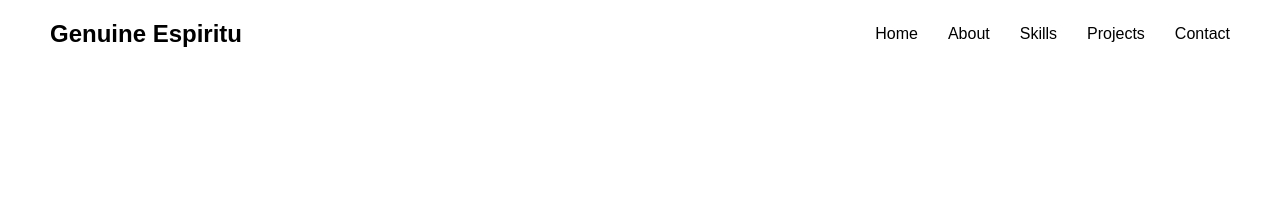
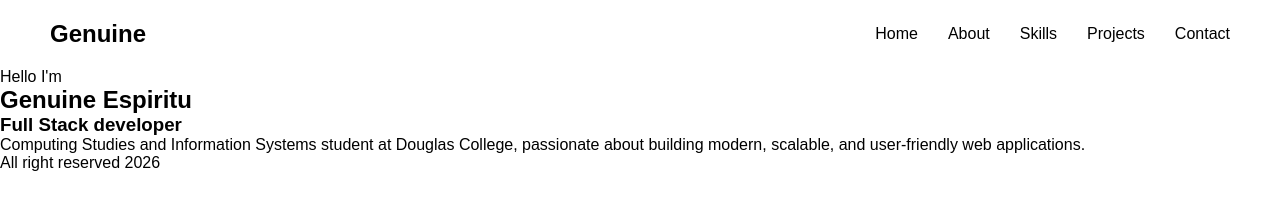
Before and after one commit to genuine-devtech/genuine-portfolio, a website built with Vite: page index.html in a window 1280 px wide. Built offline with nearby package versions, Linux system fonts and the light colour scheme.

Commit message:
update index.html

```diff
--- a/index.html
+++ b/index.html
@@ -5,13 +5,14 @@
     <meta name="viewport" content="width=device-width, initial-scale=1.0" />
     <title>Genuine Espiritu | Full Stack Developer</title>
   </head>
+
   <body>
 
     <div id="app">
 
       <header>
         <nav>
-          <h1>Genuine Espiritu</h1>
+          <h1>Hello Genuine</h1>
 
           <ul>
             <li><a href="#">Home</a></li>
@@ -24,6 +25,46 @@
       </header>
     </div>
 
+    <main>
+      <section id="hero">
+        <div class="hero-content">
+          <p>Hello I'm</p>
+          <h2>Genuine Espiritu</h2>
+          <h3>Full Stack developer</h3>
+
+          <p>
+            Computing Studies and Information Systems student at Douglas College,
+            passionate about building modern, scalable, and user-friendly web applications.
+          </p>
+        </div>
+      </section>
+
+      <section id="about">
+
+      </section>
+
+      <section id="skills">
+
+      </section>
+
+      <section id="projects">
+
+      </section>
+
+      <section id="experience">
+
+      </section>
+
+      <section id="contanct">
+
+      </section>
+
+    </main>
+
+    <footer>
+      All right reserved 2026
+    </footer>
+
     <script type="module" src="/src/main.js"></script>
   </body>
 </html>
--- a/src/main.js
+++ b/src/main.js
@@ -3,7 +3,7 @@ import './style.css'
 document.querySelector('#app').innerHTML = `
   <header>
     <nav>
-      <h1> Genuine Espiritu</h1>
+      <h1> Genuine</h1>
 
       <ul>
         <li><a href="#">Home</a></li>
```
